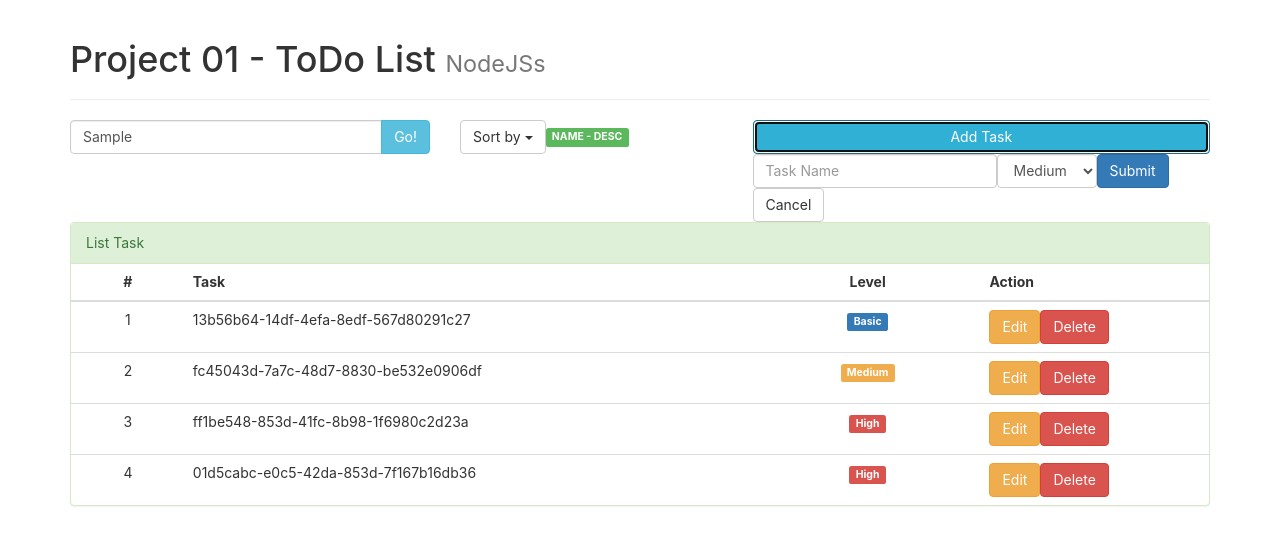
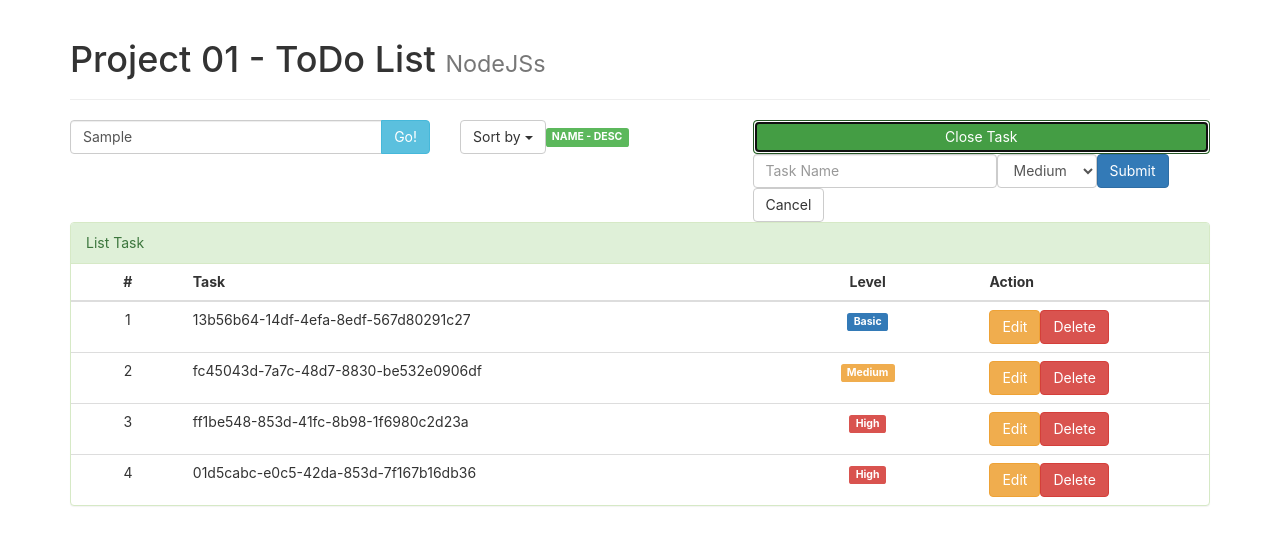
Before and after one commit to DevYolo9x/React-Todo, a React (Create React App) app: page / in a window 1280 px wide. Both pictures are taken after typing "Sample" into the empty fields and a click on the button "Add Task". Shown: the top 544 px of the page. Built offline with nearby package versions, Linux system fonts and the light colour scheme.

Commit message:
5 Form toggle done

```diff
--- a/src/App.js
+++ b/src/App.js
@@ -1,4 +1,4 @@
-import React, { Component, useState, useRef } from 'react';
+import React, { useState } from 'react';
 import Title from './components/Title';
 import Control from './components/Control';
 import Form from './components/Form';
@@ -6,16 +6,35 @@ import List from './components/List';
 
 
 function App() {
+
+  const [isShowForm, setIsShowForm] = useState(false);
+  let elForm = null;
+
+  function handleToggleForm(){
+    setIsShowForm(!isShowForm);
+  }
+
+  function handleCloseForm(){
+    setIsShowForm(false);
+  }
+
+  if( isShowForm ) {
+    elForm = <Form  onclickCloseForm={handleCloseForm} />
+  }
+
   return (
     <div className="container">
       {/* TITLE : START */}
       <Title />
       {/* TITLE : END */}
       {/* CONTROL (SEARCH + SORT + ADD) : START */}
-      <Control />
+      <Control
+        onclickToggleForm={handleToggleForm}
+        isShowForm={isShowForm}
+      />
       {/* CONTROL (SEARCH + SORT + ADD) : END */}
       {/* FORM : START */}
-      <Form />
+      {elForm}
       {/* FORM : END */}
       {/* LIST : START */}
       <List />
--- a/src/components/Control.js
+++ b/src/components/Control.js
@@ -1,10 +1,24 @@
-import React, { Component, useState, useRef } from 'react';
+import React, { useRef } from 'react';
 
 
-function Control() {
+function Control(props) {
   const search = useRef(null);
   const task_name = useRef(null);
   const task_level = useRef(null);
+
+  const {isShowForm} = props;
+
+  let buttonForm = <button type="button" onClick={handleShowForm} className="btn btn-info btn-block"> Add Task </button>
+  if( isShowForm === true ) {
+    buttonForm = <button type="button" onClick={handleShowForm} className="btn btn-success btn-block"> Close Task </button>
+  }
+
+  function handleShowForm() {
+    if (props.onclickToggleForm) {
+      props.onclickToggleForm();
+    }
+  }
+
   return (
     <div className="row">
       {/* SEARCH : START */}
@@ -58,9 +72,7 @@ function Control() {
       {/* SORT : END */}
       {/* ADD : START */}
       <div className="col-xs-5 col-sm-5 col-md-5 col-lg-5">
-        <button type="button" className="btn btn-info btn-block">
-          Add Task
-        </button>
+        {buttonForm}
       </div>
       {/* ADD : END */}
     </div>
--- a/src/components/Form.js
+++ b/src/components/Form.js
@@ -1,10 +1,17 @@
-import React, { Component, useState, useRef } from 'react';
+import React, { useRef } from 'react';
 
 
-function From() {
+function From(props) {
   const search = useRef(null);
   const task_name = useRef(null);
   const task_level = useRef(null);
+
+  function handleCancel() {
+    if( props.onclickCloseForm ) {
+      props.onclickCloseForm()
+    }
+  }
+
   return (
     <div className="row">
       <div className="col-md-offset-7 col-md-5">
@@ -39,7 +46,7 @@ function From() {
           <button type="button" className="btn btn-primary">
             Submit
           </button>
-          <button type="button" className="btn btn-default">
+          <button type="button" onClick={handleCancel} className="btn btn-default">
             Cancel
           </button>
         </form>
--- a/src/components/Search.js
+++ b/src/components/Search.js
@@ -1,4 +1,4 @@
-import React, { Component, useState, useRef } from 'react';
+import React, { useRef } from 'react';
 
 function Search() {
   const search = useRef(null);
--- a/src/components/Sort.js
+++ b/src/components/Sort.js
@@ -1,4 +1,4 @@
-import React, { Component, useState, useRef } from 'react';
+import React, { useRef } from 'react';
 
 function Search() {
   const search = useRef(null);
--- a/src/components/Title.js
+++ b/src/components/Title.js
@@ -1,5 +1,4 @@
-import React, { Component, useState, useRef } from 'react';
-
+import React, { useRef } from 'react';
 
 function Title() {
   const search = useRef(null);
```
